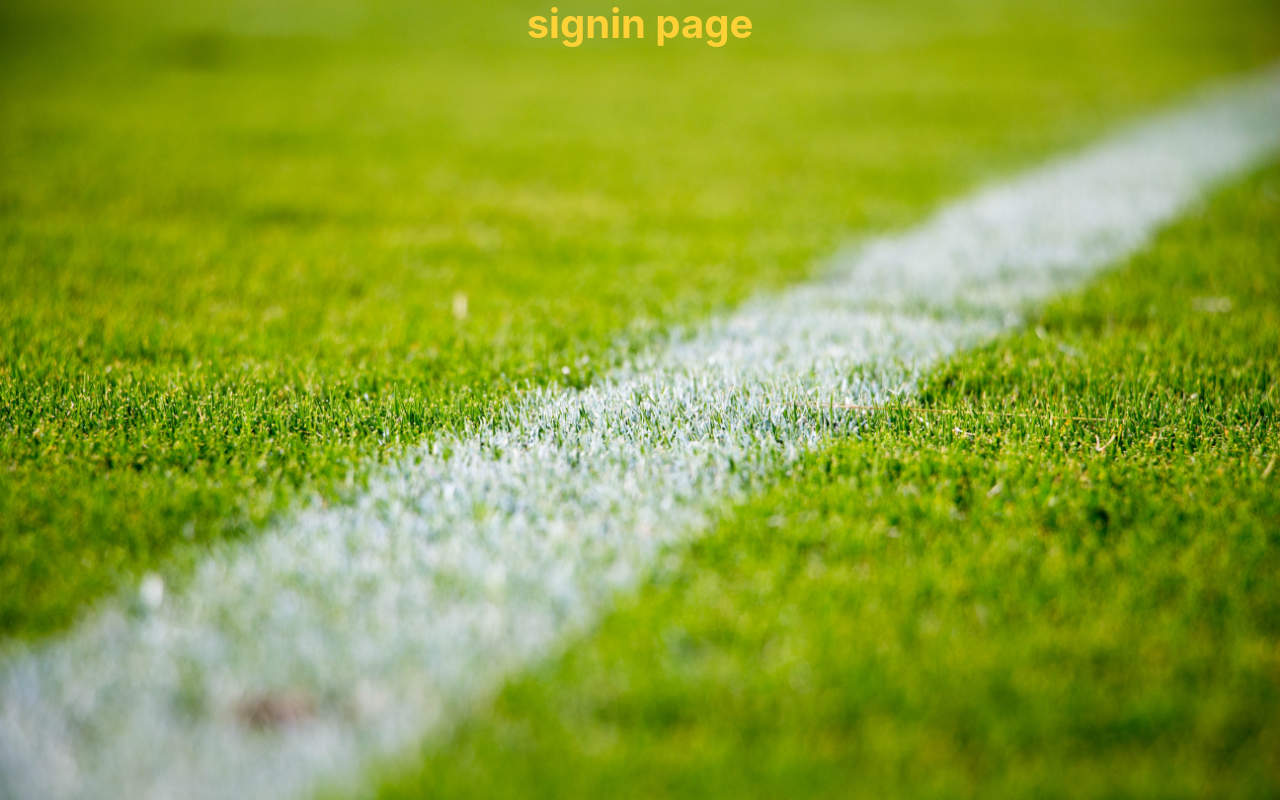
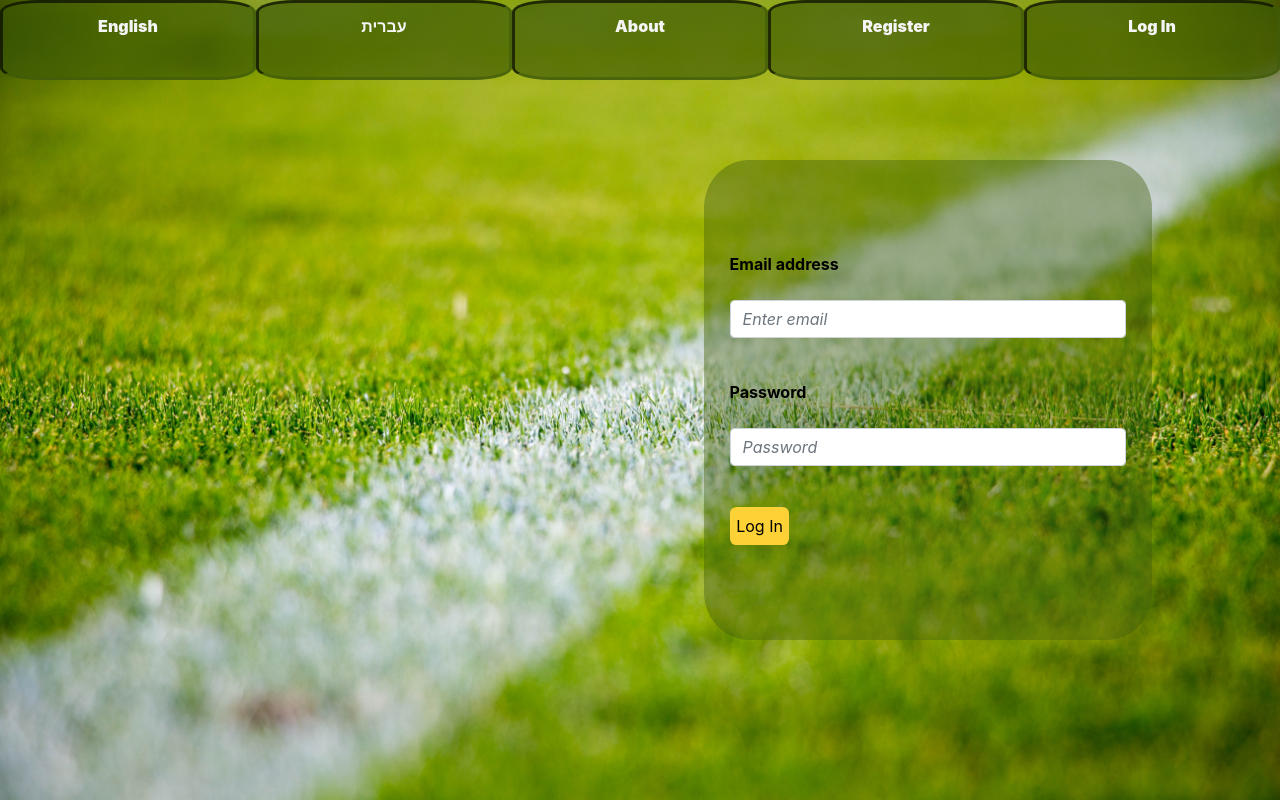
Before and after one commit to dani754/TOTO, a React (Create React App) app: page / in a window 1280 px wide. Built offline with nearby package versions, Linux system fonts and the light colour scheme.

Commit message:
sign in page

```diff
--- a/package.json
+++ b/package.json
@@ -6,7 +6,9 @@
     "@testing-library/jest-dom": "^5.11.10",
     "@testing-library/react": "^11.2.6",
     "@testing-library/user-event": "^12.8.3",
+    "bootstrap": "^4.6.0",
     "react": "^17.0.2",
+    "react-bootstrap": "^1.5.2",
     "react-dom": "^17.0.2",
     "react-scripts": "4.0.3",
     "web-vitals": "^1.1.1"
@@ -19,7 +21,7 @@
     "predeploy": "npm run build",
     "deploy": "gh-pages -d build"
   },
-  "homepage": "https://dani754.github.io/TOTO_Social_Betting/",
+  "homepage": "https://dani754.github.io/TOTO/",
   "eslintConfig": {
     "extends": [
       "react-app",
--- a/public/index.html
+++ b/public/index.html
@@ -2,14 +2,14 @@
 <html lang="en">
   <head>
     <meta charset="utf-8" />
-    <link rel="icon" href="%PUBLIC_URL%/favicon.ico" />
+    <link rel="icon" href="%PUBLIC_URL%/img/logo.png" />
     <meta name="viewport" content="width=device-width, initial-scale=1" />
     <meta name="theme-color" content="#000000" />
     <meta
       name="description"
       content="Web site created using create-react-app"
     />
-    <link rel="apple-touch-icon" href="%PUBLIC_URL%/logo192.png" />
+    <link rel="apple-touch-icon" href="%PUBLIC_URL%/img/logo.png" />
     <!--
       manifest.json provides metadata used when your web app is installed on a
       user's mobile device or desktop. See https://developers.google.com/web/fundamentals/web-app-manifest/
--- a/src/components/SIgnIn.js
+++ b/src/components/SIgnIn.js
@@ -1,10 +1,82 @@
 import React from 'react';
+import SignInForm from './pages/SignInForm';
+import Register from './pages/Register';
+import Nav from 'react-bootstrap/Nav';
+import '../style.css';
+import '../importStyle.css';
+
 
 export default class SignIn extends React.Component {
-    render (){
+    constructor(props) {
+        super(props);
+        this.state = {
+            register: false,
+            language: this.props.language,
+            userID: 0,
+        };
+    }
+
+    eventsHandler = (eventKey) => {
+        switch(eventKey){
+            case "english":
+            case "hebrew":
+                this.props.changeLanguage(eventKey);
+                this.setState({language: eventKey});
+                break;
+            case "register":
+                this.setState({register: true});
+                break;
+            case "login":
+            case "about":
+                this.setState({register: false});
+                break;
+            default:
+                this.setState({register: false});
+        }
+    }
+
+    render () {
+        let Content = <SignInForm onRegistration={(user)=> this.setState({userID: user})}
+                                  language = {this.state.language} />
+        if (this.state.register){
+            Content = <Register   onRegistration = {(user)=> this.setState({userID: user})}
+                                  language = {this.state.language} />
+        }
+        if (this.state.userID !== 0){
+            this.props.validLogin(parseInt(this.state.userID));
+        }
+        let about = 'About';
+        let register = 'Register';
+        let login = 'Log In';
+        let pageDesign = "signinPage English"
+        if (this.state.language === 'hebrew'){
+            about = 'אודות';
+            register = 'הרשמה';
+            login = 'כניסה לחשבון';
+            pageDesign = "signinPage Hebrew"
+        }
         return (
-            <div>
-                <h1>signin page</h1>
+            <div className={pageDesign} >
+                <Nav onSelect={(eventKey) => this.eventsHandler(eventKey)} >
+                    <Nav.Item>
+                        <Nav.Link eventKey="english" >English</Nav.Link>
+                    </Nav.Item>
+                    <Nav.Item>
+                        <Nav.Link eventKey="hebrew"  >עברית</Nav.Link>
+                    </Nav.Item>
+                    <Nav.Item>
+                        <Nav.Link eventKey="about"  >{about}</Nav.Link>
+                    </Nav.Item>
+                    <Nav.Item>
+                        <Nav.Link eventKey="register" >{register} </Nav.Link>
+                    </Nav.Item>
+                    <Nav.Item>
+                        <Nav.Link eventKey="login" >{login}</Nav.Link>
+                    </Nav.Item>
+                </Nav>
+                <div></div>
+                {Content}
+                <div></div>
             </div>
         );
     }
--- /dev/null
+++ b/src/components/pages/Register.js
@@ -0,0 +1,102 @@
+import React from 'react';
+import Form from 'react-bootstrap/Form';
+import Button from 'react-bootstrap/Button';
+import '../../style.css';
+import '../../importStyle.css';
+
+export default class Register extends React.Component {
+    constructor(props) {
+        super(props);
+        this.state = {
+            newEmail: '',
+            newUserName: '',
+            newPassword: '',
+            passwordAgain: '',
+            badSubmition: false,
+        };
+    }
+    onEmailChange = (event) => {
+        this.setState({newEmail: event.target.value});
+    }
+    onUsernameChange = (event) => {
+        this.setState({newUserName: event.target.value});
+    }
+    onPasswordChange = (event) => {
+        this.setState({newPassword: event.target.value});
+    }
+    onPasswordAgainChange = (event) => {
+        this.setState({passwordAgain: event.target.value});
+    }
+
+
+    onSubmitRegister = () => {
+        if (this.state.newPassword === this.state.passwordAgain){
+            fetch('https://toto-server.herokuapp.com/register' , {
+                method: "post",
+                headers: {'Content-Type': 'application/json'},
+                body: JSON.stringify({
+                    email: this.state.newEmail,
+                    username: this.state.newUserName,
+                    password: this.state.newPassword
+                })
+            }).then((res) => res.json())
+            .then( data => {
+                let user = parseInt(data);
+                console.log("register", user);
+                this.props.onRegistration(user);
+            }).catch(err => console.log('register', err))
+        }
+    }
+
+
+    render (){
+        let email="Email address";
+        let username = "User Name";
+        let password="Password";
+        let rePassword="Please re-enter Password";
+        let submit = "Register";
+        if (this.props.language === "hebrew"){
+            email="כתובת אימייל";
+            username="שם משתמש (ציבורי)";
+            password="סיסמא";
+            rePassword="הזנת הסיסמא בשנית";
+            submit = "הרשמה";
+        }
+        return (
+            <div>
+                <Form className="registerForm">
+                    <Form.Group controlId="formBasicEmail">
+                        <Form.Label>{email}</Form.Label>
+                        <Form.Control type="email" placeholder="Enter email" autocomplete="email"
+                                        onChange={this.onEmailChange}
+                        />
+                    </Form.Group>
+                    <Form.Group controlId="formUsername">
+                        <Form.Label>{username}</Form.Label>
+                        <Form.Control type="text" placeholder="Enter a unique user name (public)" autocomplete="username"
+                                        onChange={this.onUsernameChange}
+                        />
+                    </Form.Group>
+                    <Form.Group controlId="formBasicPassword">
+                        <Form.Label>{password}</Form.Label>
+                        <Form.Control type="password" placeholder="Password" autocomplete="new-password"
+                                        onChange={this.onPasswordChange}
+                        />
+                    </Form.Group>
+                    <Form.Group controlId="formBasicPassword">
+                        <Form.Label>{rePassword}</Form.Label>
+                        <Form.Control type="password" placeholder="Password (again)" autocomplete="new-password"
+                                        onChange={this.onPasswordAgainChange}
+                        />
+                    </Form.Group>
+                    <Form.Group>
+                        <Button variant="primary" type="submit"
+                                            onClick= {()=> this.onSubmitRegister()}>
+                            {submit}
+                        </Button>
+                    </Form.Group>
+                </Form>
+            </div>
+        );
+    }
+}
--- /dev/null
+++ b/src/components/pages/SignInForm.js
@@ -0,0 +1,78 @@
+import React from 'react';
+import Form from 'react-bootstrap/Form';
+import Button from 'react-bootstrap/Button';
+import '../../style.css';
+import '../../importStyle.css';
+
+export default class SignIn extends React.Component {
+    constructor(props) {
+        super(props);
+        this.state = {
+            signinEmail: '',
+            signinPassword: '',
+            badSubmition: false,
+        };
+    }
+    onEmailChange = (event) => {
+        this.setState({signinEmail: event.target.value});
+    }
+    onPasswordChange = (event) => {
+        this.setState({signinPassword: event.target.value});
+    }
+
+    onSubmitSignin = () => {
+        if (this.state.signinEmail !== ''){
+            return fetch('https://toto-server.herokuapp.com/signin' , {
+                method: "post",
+                headers: {'Content-Type': 'application/json'},
+                body: JSON.stringify({
+                    email: this.state.signinEmail,
+                    password: this.state.signinPassword
+                })
+            }).then((res) => res.json())
+            .then( data => {
+                let user = parseInt(data);
+                console.log("signin", user);
+                this.props.onRegistration(user);
+        }).catch(err => console.log('signin', err))
+        }
+    }
+
+    render () {
+        let email="Email address";
+        let password="Password";
+        let submit = "Log In";
+        if (this.props.language === "hebrew"){
+            email="כתובת אימייל";
+            password="סיסמא";
+            submit = "התחברות";
+        }
+        return (
+            <div>
+                <Form className="signinForm">
+                    <Form.Group controlId="formBasicEmail">
+                        <Form.Label>{email}</Form.Label>
+                        <p></p>
+                        <Form.Control type="text" placeholder="Enter email"
+                                        onChange={this.onEmailChange} />
+                    </Form.Group>
+                    <Form.Group controlId="formBasicPassword">
+                        <Form.Label>{password}</Form.Label>
+                        <p></p>
+                        <Form.Control type="password" placeholder="Password"
+                                        onChange={this.onPasswordChange}  />
+                    </Form.Group>
+                    <Form.Group>
+                        <Button variant="primary" type="submit"
+                                onClick = {(e)=> {
+                                    e.preventDefault();
+                                    this.onSubmitSignin();
+                                }}>
+                        {submit}
+                        </Button>
+                    </Form.Group>
+                </Form>
+            </div>
+        );
+    }
+}
```
Also changed, not shown: 1 other file (tests, documents, lock files or other folders).
